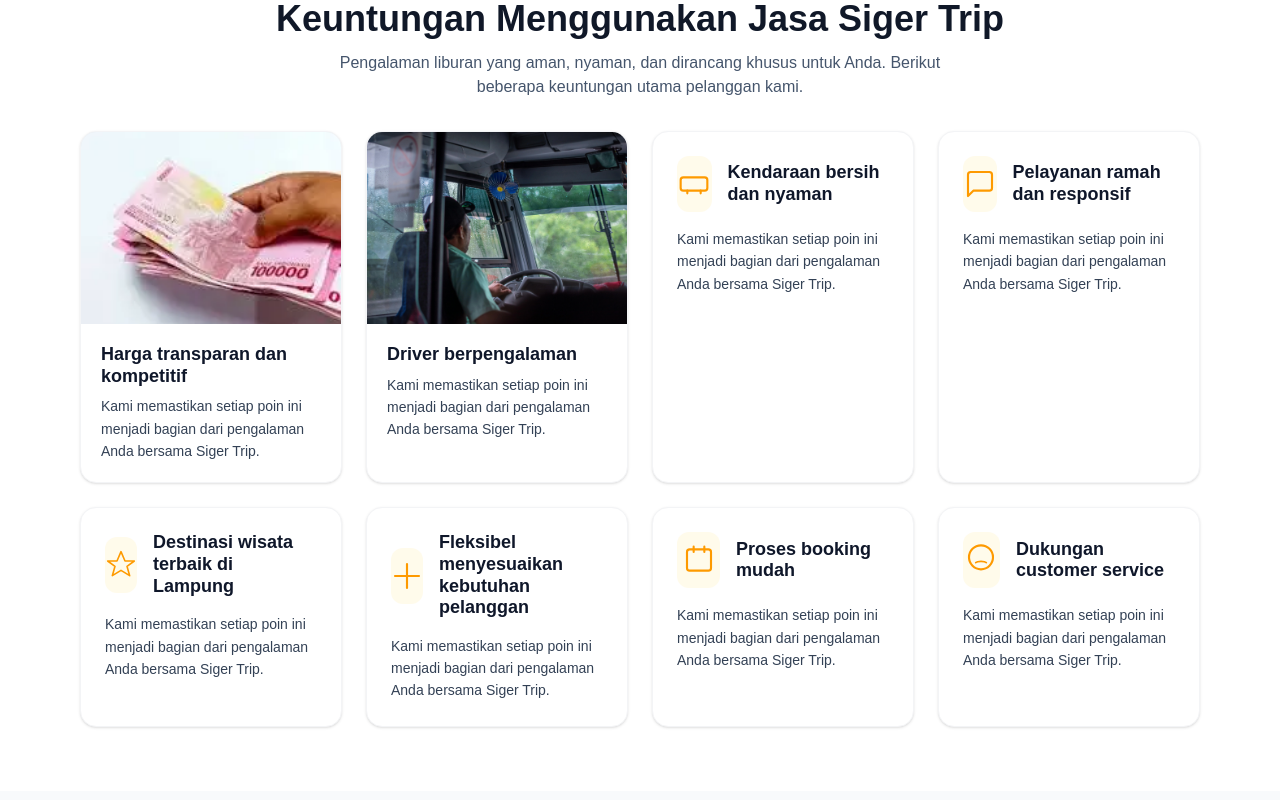
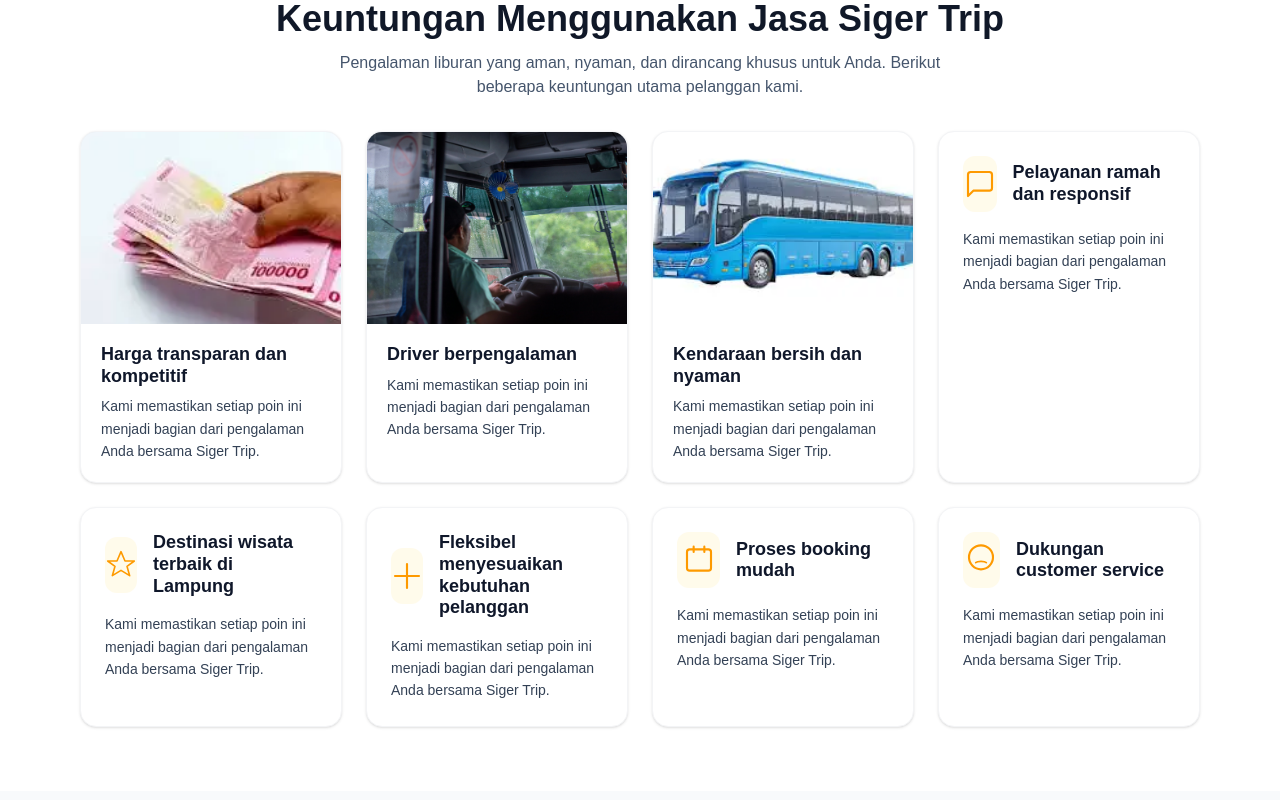
Before and after one commit to Nafiz-547/TI-WEB-24A-ShuangXi, a Next.js app in the folder siger-trip/: page / in a window 1280 px wide. Shown: the part 1520-2320 px from the top of the page. Built offline with nearby package versions, Linux system fonts and the light colour scheme.

Commit message:
tama: mengubah tampilkan cardview dari driver kendaraan bersih dan nyaman di section keuntungan menggunakan jasa siger trip

```diff
--- a/siger-trip/app/page.tsx
+++ b/siger-trip/app/page.tsx
@@ -111,9 +111,7 @@ export default function HomePage() {
             {[
               { title: 'Harga transparan dan kompetitif', image: '/images/Harga transparan dan kompetitif.webp', alt: 'Harga transparan dan kompetitif', useImage: true },
               { title: 'Driver berpengalaman', image: '/images/driver berpengalaman home.webp', alt: 'Driver berpengalaman', useImage: true },
-              { title: 'Kendaraan bersih dan nyaman', icon: (
-                <svg className="h-8 w-8 text-amber-500" viewBox="0 0 24 24" fill="none" xmlns="http://www.w3.org/2000/svg"><rect x="2" y="7" width="20" height="10" rx="2" stroke="currentColor" strokeWidth="1.6"/><path d="M7 17v2M17 17v2" stroke="currentColor" strokeWidth="1.6" strokeLinecap="round"/></svg>
-              )},
+              { title: 'Kendaraan bersih dan nyaman', image: '/images/Kendaraan bersih dan nyaman.webp', alt: 'Kendaraan bersih dan nyaman', useImage: true },
               { title: 'Pelayanan ramah dan responsif', icon: (
                 <svg className="h-8 w-8 text-amber-500" viewBox="0 0 24 24" fill="none" xmlns="http://www.w3.org/2000/svg"><path d="M21 15a2 2 0 01-2 2H7l-4 4V5a2 2 0 012-2h14a2 2 0 012 2z" stroke="currentColor" strokeWidth="1.6" strokeLinecap="round" strokeLinejoin="round"/></svg>
               )},
```
